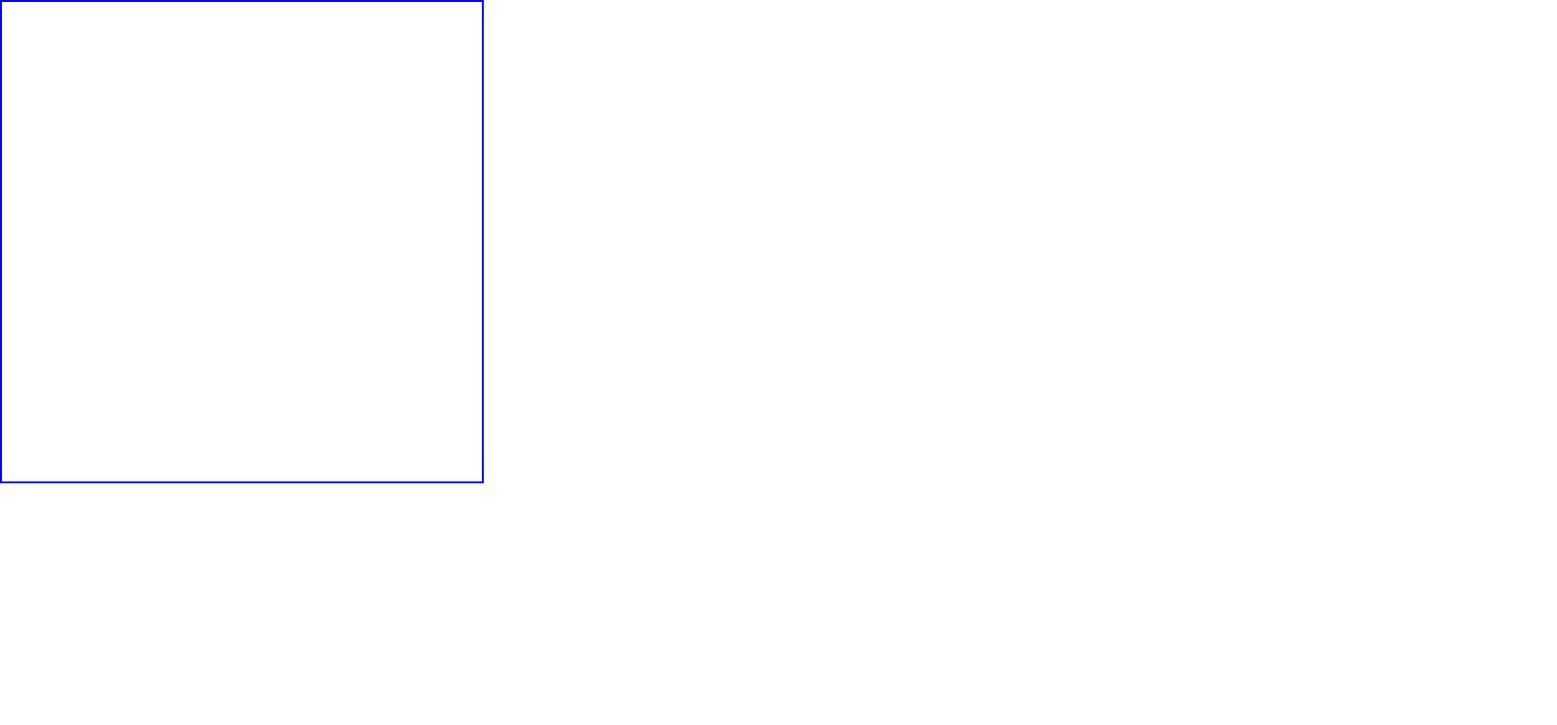
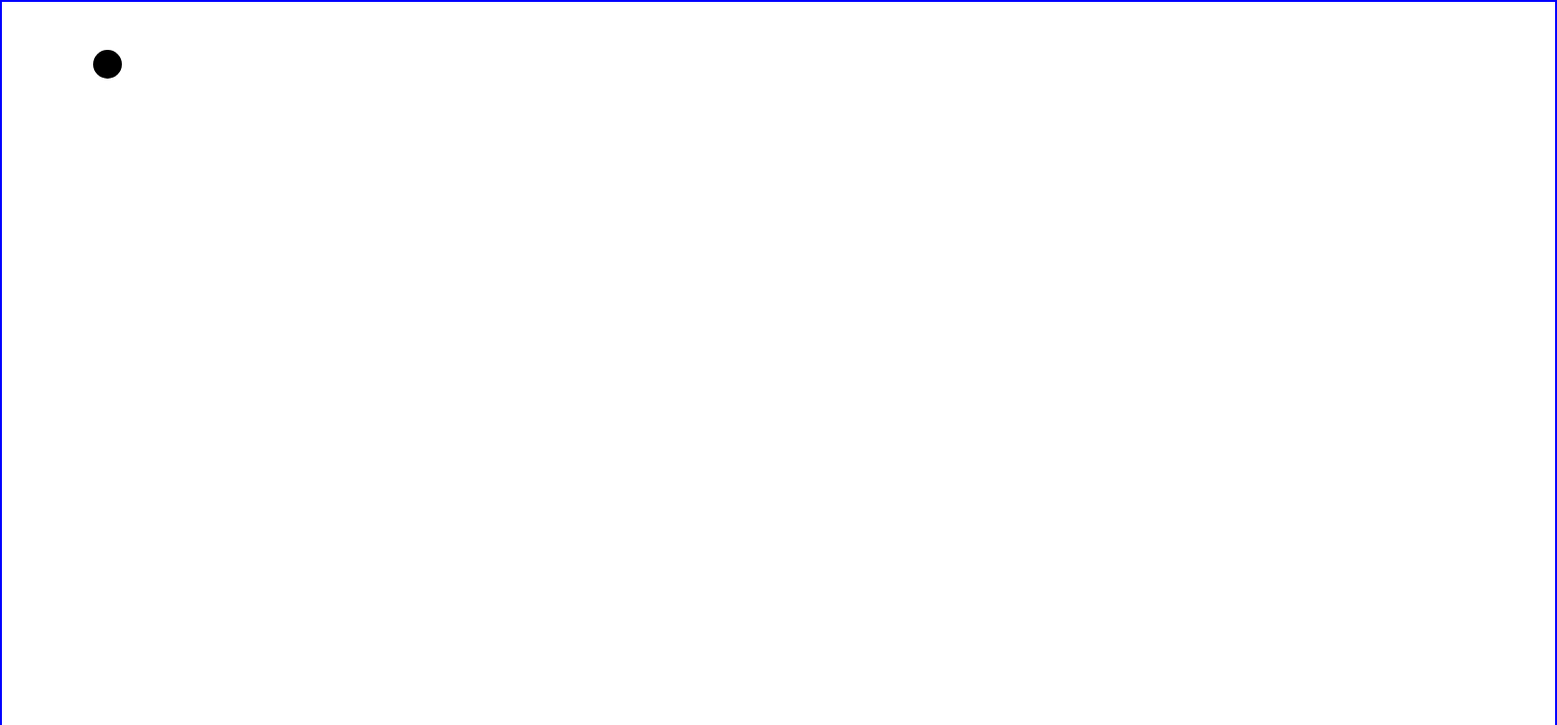
Before and after one commit to adrianw1832/makerthon, a website: page index.html in a window 1280 px wide. Shown: the top 756 px of the page at 96% size, 1622 px wide, since content can reach past the window. Drawn offline with nearby package versions, Linux system fonts and the light colour scheme.

Commit message:
refactored to jquery, set height and width

```diff
--- a/app.js
+++ b/app.js
@@ -1,8 +1,9 @@
-var canvas = document.getElementsByClassName("canvas")[0];
+$(document).ready(function(){
+  var canvas = $(".canvas")[0]
   var ctx = canvas.getContext("2d");
 
-var H = 500;
-var W = 500;
+  var H = 1000;
+  var W = 1618;
 
   var x = 45;
   var y = 200;
@@ -13,9 +14,10 @@ canvas.height = H;
   canvas.width = W;
 
   function draw() {
+    var radius = 15;
     ctx.clearRect(0, 0, H, W);
     ctx.beginPath();
-  ctx.arc(x, y, 15, 0, Math.PI*2, true);
+    ctx.arc(x, y, radius, 0, Math.PI*2, true);
     ctx.closePath();
     ctx.fill();
     if(x > 485 || x < 15) { dx = -dx} ;
@@ -27,3 +29,6 @@ function draw() {
   function init(){
     setInterval(draw, 30);
   }
+
+  init();
+})
--- a/index.html
+++ b/index.html
@@ -4,14 +4,12 @@
     <title>Agar Clone</title>
     <link rel="stylesheet" href="bower_components/bootstrap/dist/css/bootstrap.css">
     <link rel="stylesheet" type="text/css" href="stylesheets/style.css">
+    <script src="bower_components/angular/angular.js"></script>
+    <script src="bower_components/jquery/dist/jquery.js"></script>
+    <script src="app.js"></script>
   </head>
 
   <body>
     <canvas class="canvas"></canvas>
-
-
-    <script src="bower_components/angular/angular.js"></script>
-    <script src="bower_components/jquery/dist/jquery.js"></script>
-    <script src="app.js"></script>
   </body>
 </html>
```
Lines whose indentation alone changed are shown as unchanged.
